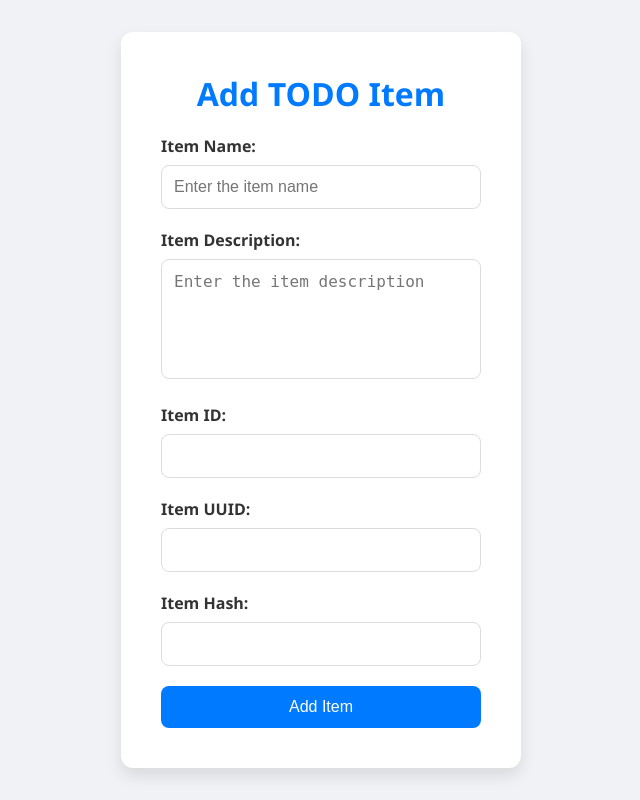
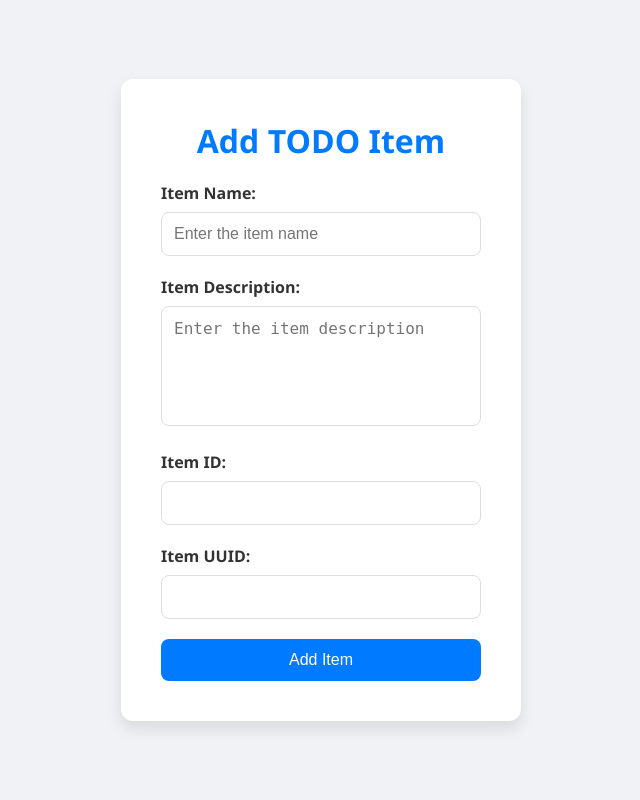
Before and after one commit to reddevilprasun/flask-Project-Tutedude, a Flask app: page /todo in a window 1280 px wide. Shown: the whole page, without its empty margins (319-959 px from the left). Run offline with Flask 3, Linux system fonts and the light colour scheme.

```diff
--- a/frontend/templates/todo.html
+++ b/frontend/templates/todo.html
@@ -130,8 +130,7 @@
         <input type="text" id="item-id" name="item-id" required />
         <label for="item-uuid">Item UUID:</label>
         <input type="text" id="item-uuid" name="item-uuid" required />
-        <label for="item-hash">Item Hash:</label>
-        <input type="text" id="item-hash" name="item-hash" required />
+
 
         <button type="submit">Add Item</button>
       </form>
```
